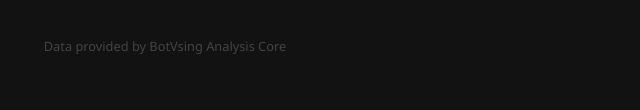
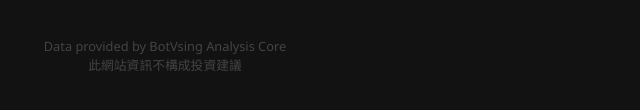
Before and after one commit to jeremy980527777-pixel/cryptoanalysis, a plain HTML site: page index.html in a window 1280 px wide. Shown: the part 306-416 px from the top of the page, 475-1115 px from the left. Drawn offline with Linux system fonts and the light colour scheme; no server answers.

Commit message:
index.html

```diff
--- a/index.html
+++ b/index.html
@@ -22,7 +22,7 @@
         <div class="loading">正在等待伺服器回傳分析結果...<br>(請稍候，首次載入可能需要幾秒鐘)</div>
     </div>
 
-    <div class="footer">Data provided by BotVsing Analysis Core</div>
+    <div class="footer">Data provided by BotVsing Analysis Core<br>此網站資訊不構成投資建議</div>
 
     <div id="settingsModal" class="modal">
         <div class="modal-content">
@@ -67,4 +67,5 @@
 
     <script src="script.js"></script>
 </body>
+
 </html>
```
